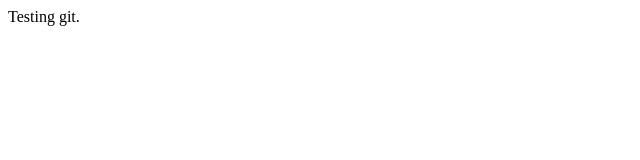
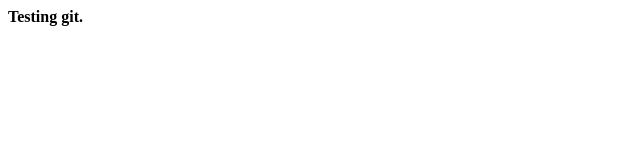
Before and after one commit to ElizaRegas/Practice-Git, a plain HTML site: page index.html in a window 1280 px wide. Shown: the full height of the page, 0-640 px from the left. Drawn offline with Linux system fonts and the light colour scheme.

Commit message:
Change of styling

```diff
--- a/index.html
+++ b/index.html
@@ -6,6 +6,6 @@
   <title>Document</title>
 </head>
 <body>
-  Testing git.
+  <strong>Testing git.</strong>
 </body>
 </html>
```
